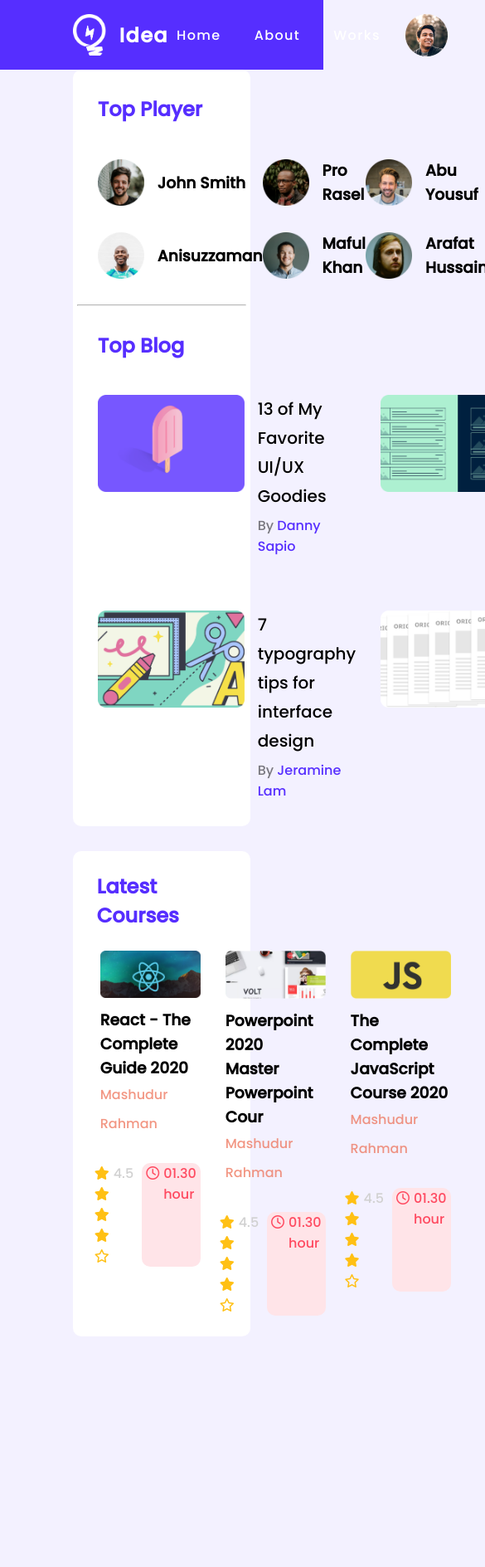
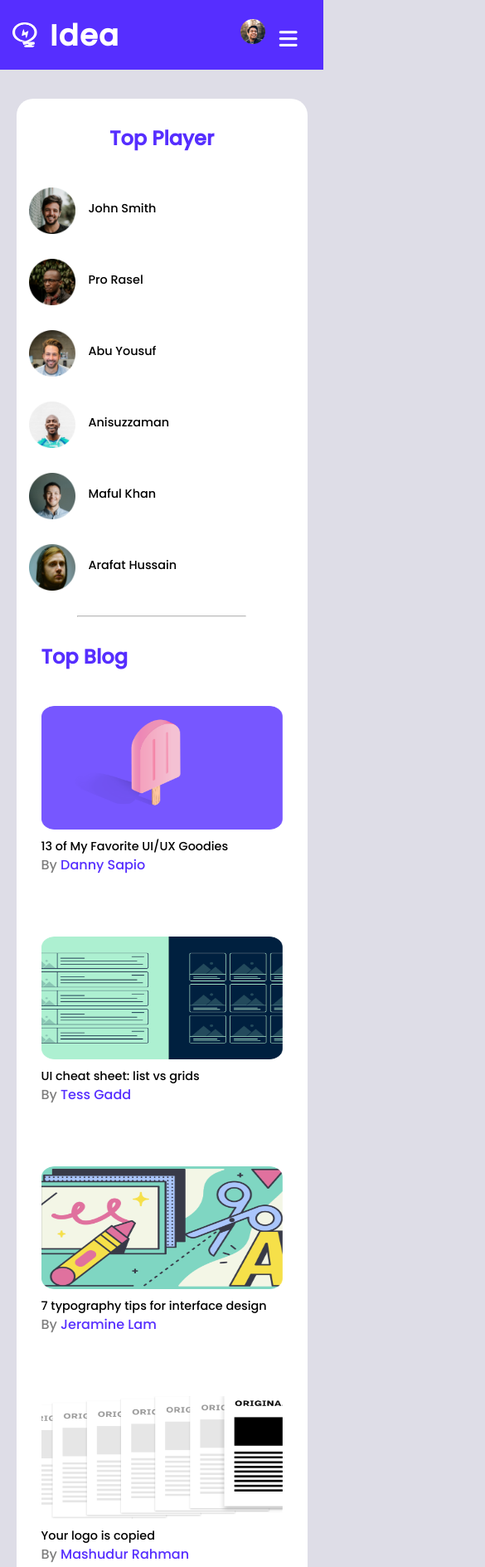
Before and after one commit to Mashud05052001/Day-4-sample-project, a plain HTML site: page index.html in a window 390 px wide. Shown: the top 1889 px of the page at 83% size, 585 px wide, since content can reach past the window. Before the commit the page ends 1641 px from the top, so only its background shows below. Drawn offline with Linux system fonts and the light colour scheme.

Commit message:
mahia mahi

```diff
--- a/index.html
+++ b/index.html
@@ -26,11 +26,25 @@
                     <img src="images/icons/profile.png" alt="">
                 </ul>
             </div>
+            <div class="menu">
+                <img src="images/icons/profile.png" alt="">
+                <i class="fa-solid fa-bars">
+
+                    <ul class="flex-align">
+                        <li><a href="#">Home</a></li>
+                        <li><a href="#">About</a></li>
+                        <li><a href="#">Works</a></li>
+
+                    </ul>
+                </i>
+
+            </div>
         </div>
     </header>
+    <main>
         <section class="container">
             <div class="top-players">
-            <h2 class="head-title">Top Player</h2>
+                <h2 class="section-title">Top Player</h2>
                 <div class="players">
                     <div class="player">
                         <img src="images/players/player-1.png" alt="">
@@ -60,14 +74,15 @@
             </div>
             <hr>
             <div class="top-blogs">
-            <h2 class="head-title">Top Blog</h2>
+                <h2 class="section-title">Top Blog</h2>
                 <div class="blogs">
                     <article class="blog">
                         <img src="images/blogs/blog-1.png" alt="">
                         <div class="flex-column">
                             <h3>13 of My Favorite
                                 UI/UX Goodies</h3>
-                        <p><span class="sp-opa">By </span><span class="blue">Danny Sapio</span></p>
+
+                            <p class="author"><span class="opa5 ">By </span><a href="#">Danny Sapio</a></p>
                         </div>
                     </article>
                     <article class="blog">
@@ -75,7 +90,8 @@
                         <div class="flex-column">
                             <h3>UI cheat sheet:
                                 list vs grids</h3>
-                        <p><span class="sp-opa">By </span><span class="blue">Tess Gadd</span></p>
+
+                            <p class="author"><span class="opa5 ">By </span><a href="#">Tess Gadd</a></p>
                         </div>
                     </article>
                     <article class="blog">
@@ -83,7 +99,8 @@
                         <div class="flex-column">
                             <h3>7 typography tips
                                 for interface design</h3>
-                        <p><span class="sp-opa">By </span><span class="blue">Jeramine Lam</span></p>
+
+                            <p class="author"><span class="opa5 ">By </span><a href="#">Jeramine Lam</a></p>
                         </div>
                     </article>
                     <article class="blog">
@@ -91,7 +108,7 @@
                         <div class="flex-column">
                             <h3>Your logo is
                                 copied</h3>
-                        <p><span class="sp-opa">By </span><span class="blue">Mashudur Rahman</span></p>
+                            <p class="author"><span class="opa5 ">By </span><a href="#">Mashudur Rahman</a></p>
                         </div>
                     </article>
                 </div>
@@ -99,11 +116,11 @@
         </section>
         <section class="container">
             <div class="last-part">
-            <h2>Latest Courses</h2>
+                <h2 class="section-title">Latest Courses</h2>
                 <div class="courses">
                     <div class="course">
                         <img src="images/courses/course-1.png" alt="">
-                    <h3>React - The Complete <br>Guide 2020</h3>
+                        <h3>React - The Complete Guide 2020</h3>
                         <p>Mashudur Rahman</p>
                         <div class="flex">
                             <div class="star">
@@ -113,7 +130,7 @@
                                 <i class="fa-solid fa-star"></i>
                                 <i class="fa-regular fa-star"></i>
                             </div>
-                        <div class="ratings ash">4.5</div>
+                            <div class="ratings">4.5</div>
                             <div class="times flex">
 
                                 <div class="time-icon"><i class="fa-regular fa-clock"></i></div>
@@ -126,7 +143,7 @@
                     </div>
                     <div class="course">
                         <img src="images/courses/course-2.png" alt="">
-                    <h3>Powerpoint 2020 <br> Master Powerpoint Cour</h3>
+                        <h3>Powerpoint 2020 Master Powerpoint Cour</h3>
                         <p>Mashudur Rahman</p>
                         <div class="flex">
                             <div class="star">
@@ -136,7 +153,7 @@
                                 <i class="fa-solid fa-star"></i>
                                 <i class="fa-regular fa-star"></i>
                             </div>
-                        <div class="ratings ash">4.5</div>
+                            <div class="ratings">4.5</div>
                             <div class="times flex">
 
                                 <div class="time-icon"><i class="fa-regular fa-clock"></i></div>
@@ -149,7 +166,7 @@
                     </div>
                     <div class="course">
                         <img src="images/courses/course-3.png" alt="">
-                    <h3>The Complete JavaScript <br> Course 2020</h3>
+                        <h3>The Complete JavaScript Course 2020</h3>
                         <p>Mashudur Rahman</p>
                         <div class="flex">
                             <div class="star">
@@ -159,7 +176,7 @@
                                 <i class="fa-solid fa-star"></i>
                                 <i class="fa-regular fa-star"></i>
                             </div>
-                        <div class="ratings ash">4.5</div>
+                            <div class="ratings">4.5</div>
                             <div class="times flex">
 
                                 <div class="time-icon"><i class="fa-regular fa-clock"></i></div>
@@ -173,7 +190,14 @@
                 </div>
             </div>
         </section>
+    </main>
+    <footer>
+        <div class="footer">
 
+            <h2>COPY FROM <a href="#">github.programmingHero1</a></h2>
+            <h4>&copy; copyright rules and refulation applied</h4>
+        </div>
+    </footer>
 </body>
 
 </html>
--- a/styles/style1.css
+++ b/styles/style1.css
@@ -7,7 +7,7 @@
     --ash: #D1D1D1;
     --orange: #ED6B4F;
     --golden: #FFC014;
-    --pinkish: #FFE4E8;
+    --pinkish: #ffbbc5;
     --red: #FF4A60;
 }
 
@@ -17,21 +17,48 @@
     padding: 0;
 }
 
+html {
+    scroll-behavior: smooth;
+}
+
 body {
     font-family: 'Poppins', sans-serif;
-    background-color: #F3F1FF;
+    background-color: #dedde7;
     ;
+
+}
+
+main {
+    display: flex;
+    flex-direction: column;
 }
 
 .container {
     width: 55vw;
     margin: 0 auto;
-    margin-bottom: 30px;
+    margin-top: 35px;
+
     display: flex;
     justify-content: center;
     flex-direction: column;
     background-color: #fff;
-    border-radius: 10px;
+    border-radius: 20px;
+}
+
+.section-title {
+
+    margin-bottom: 42px;
+    color: var(--blue);
+
+
+}
+
+hr {
+    width: 50vw;
+    padding-right: 2vw;
+    margin: 0 auto;
+    color: var(--ash);
+    opacity: 70%;
 }
 
 .flex-align {
@@ -48,15 +75,13 @@ body {
     display: flex;
 }
 
-.blue {
-    color: var(--blue);
-}
 
-.ash {
-    color: var(--ash);
-}
 
-/* Headinh */
+
+
+/*-------------------------------------
+                Heading
+-------------------------------------- */
 header {
     background-color: var(--blue);
     width: 100vw;
@@ -69,6 +94,10 @@ header {
     display: flex;
     justify-content: space-between;
     letter-spacing: 1.4px;
+}
+
+.head .menu {
+    display: none;
 }
 
 .head-part h2 {
@@ -108,19 +137,15 @@ header {
 
 
 
-/* Top-Players */
+/*-----------------------------------
+              Top-Players
+------------------------------------- */
 .top-players,
 .top-blogs {
     padding: 30px;
 }
 
-.top-players>h2,
-.head-title,
-.last-part h2 {
-    margin-bottom: 42px;
-    color: var(--blue);
 
-}
 
 .players {
     display: grid;
@@ -140,16 +165,11 @@ header {
     margin-right: 16px;
 }
 
-/* hr */
-.container>hr {
-    width: 50vw;
-    padding-right: 2vw;
-    margin: 0 auto;
-    color: var(--ash);
-    opacity: 70%;
-}
 
-/* Top Blogs */
+
+/*---------------------------------
+            Top Blogs
+-----------------------------------*/
 .blogs {
     display: grid;
     grid-template-columns: repeat(2, 1fr);
@@ -174,13 +194,19 @@ header {
     margin-bottom: 5px;
 }
 
-.blog .p {
+
+
+.blog .opa5 {
     font-weight: 400;
+    opacity: 50%;
 }
 
-.blog .sp-opa {
-    opacity: 50%;
+.blog a {
+    font-weight: 400;
+    text-decoration: none;
+    color: var(--blue);
 }
+
 
 /* Latest Courses */
 .last-part {
@@ -191,7 +217,7 @@ header {
     margin: 0px -4px 25px;
 }
 
-.last-part .courses {
+.courses {
     display: grid;
     grid-template-columns: repeat(3, 1fr);
     grid-column-gap: 30px;
@@ -210,17 +236,22 @@ header {
 }
 
 .course>.flex {
-    margin-top: 30px;
+    height: 7vh;
+    display: flex;
+    align-items: center;
+    justify-content: space-between;
 }
 
 .course .times {
     background-color: var(--pinkish);
     padding: 0px 5px;
     border-radius: 10px;
+
 }
 
 .course .ratings {
     margin: 0px 10px 0px 5px;
+    opacity: 50%;
 }
 
 .times .fa-regular {
@@ -235,5 +266,198 @@ header {
 
 .fa-star {
     color: var(--golden);
-    margin-left: -7px;
+    width: 13px;
 }
+
+/* ---------------------------------
+                footer
+------------------------------------ */
+footer {
+    display: flex;
+    justify-content: center;
+    text-align: center;
+    align-items: center;
+    background-color: black;
+    color: white;
+    margin-top: 60px;
+    height: 8vw;
+    letter-spacing: 1.5px;
+    font-family: cursive;
+    line-height: 35px;
+
+
+}
+
+
+
+.footer a {
+    text-decoration: none;
+    color: var(--blue);
+}
+
+/* -----------------------
+            Responsive
+-------------------------- */
+/* mini phone */
+@media only screen and (max-width:688px) {
+    header .head {
+        width: 100vw;
+        margin: 0;
+    }
+
+    .head ul {
+        display: none;
+    }
+
+    .head img {
+        margin: 0px 15px 0px 15px;
+
+        width: 30px;
+        height: 30px;
+    }
+
+    .head .menu i {
+        margin-top: 18px;
+    }
+
+    .menu img {
+        position: absolute;
+        top: 23px;
+        right: 55px;
+
+    }
+
+    .head .menu {
+        display: block;
+        font-size: 25px;
+        color: white;
+        margin-right: 30px;
+    }
+
+    .head .menu {
+        transition: .5s linear;
+        cursor: pointer;
+
+    }
+
+    .head .menu ul li {
+        transition: .5s linear;
+
+
+        padding: 10px 20px;
+
+
+    }
+
+    .head .menu ul {
+        transition: .5s linear;
+        background: linear-gradient(rgba(0, 0, 0, 0.5), rgba(133, 132, 132, 0.748));
+        border-radius: 20px;
+    }
+
+    .head .menu ul a {
+        color: rgb(255, 255, 255);
+        font-weight: 1000;
+        letter-spacing: 3px;
+        padding: 5px 10px;
+
+    }
+
+    .head .menu:hover ul {
+        display: block;
+        position: absolute;
+        right: 0px;
+        top: 28px;
+    }
+
+
+    .head .menu ul a:hover {
+        color: var(--blue);
+        font-size: 13px;
+    }
+
+
+
+    .menu ul {
+        margin-top: 20px;
+    }
+
+    .menu ul li {
+        list-style: none;
+    }
+
+    .menu ul li a {
+        text-decoration: none;
+        font-size: 10px;
+        color: white;
+    }
+
+    .head h2 {
+        font-size: 2.2em;
+    }
+
+
+
+
+    .container {
+        width: 90%;
+        /* padding: 30px 30px 30px 15px; */
+        border: none;
+    }
+
+
+    .top-players {
+        display: flex;
+        flex-direction: column;
+        text-align: center;
+        padding: 30px 30px 30px 15px;
+    }
+
+    .top-players h2 {
+        padding-left: 15px;
+
+    }
+
+
+
+    .players,
+    .blogs,
+    .courses {
+        grid-template-columns: repeat(1, 1fr);
+    }
+
+    .player h3,
+    .blog h3 {
+        font-size: 0.9rem;
+        font-weight: 400;
+        margin-right: -33px;
+        padding-bottom: 5px;
+    }
+
+    .blog {
+        flex-direction: column;
+    }
+
+
+    .blog img {
+        width: 100%;
+        height: 60%;
+    }
+
+    .blog h3 {
+        line-height: 0;
+        margin-top: 20px;
+    }
+
+    footer {
+        height: auto;
+        letter-spacing: 0;
+        font-size: 0.7em;
+        line-height: 15px;
+    }
+
+    .footer {
+        padding: 30px 0px;
+    }
+
+}
```
Lines whose indentation alone changed are shown as unchanged.
